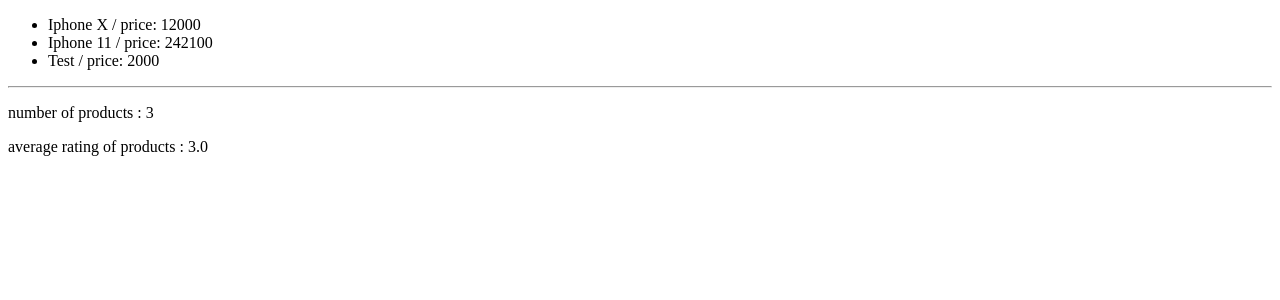
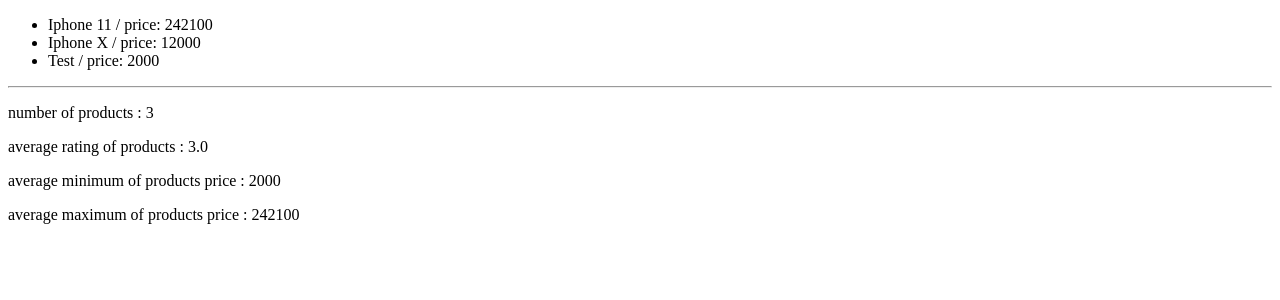
Before and after one commit to itz-Amethyst/EShop_Django, a Django app: page / in a window 1280 px wide. Shown: the top 300 px of the page. Run offline with Django 4.2, Linux system fonts and the light colour scheme; data comes from the database, SQL or seed files in the repository.

Commit message:
feat: Added more filtering

```diff
--- a/Product_Module/templates/Product_Module/product_list.html
+++ b/Product_Module/templates/Product_Module/product_list.html
@@ -22,4 +22,12 @@
         average rating of products : {{ average_rating.rating__avg }}
     </p>
 
+    <p>
+        average minimum of products price : {{ min_price.price__min }}
+    </p>
+
+    <p>
+        average maximum of products price : {{ max_price.price__max }}
+    </p>
+
 {% endblock %}
--- a/Product_Module/views.py
+++ b/Product_Module/views.py
@@ -1,20 +1,24 @@
 from django.shortcuts import render , get_object_or_404
 from .models import Product
 from django.http import Http404
-from django.db.models import Avg , Min , Max
+from django.db.models import Avg, Min, Max
 
 
 # Create your views here.
 
 def Product_List(request):
-    products = Product.objects.all()
+    products = Product.objects.all().order_by('-price') # if we add - , will order by descending
     number_of_products = products.count()
     avg_rating = products.aggregate(Avg('rating'))
+    min_price = products.aggregate(Min('price'))
+    max_price = products.aggregate(Max('price'))
 
     return render(request, "Product_Module/product_list.html",{
         'products': products,
         'total_number_of_products': number_of_products,
         'average_rating': avg_rating,
+        'min_price': min_price,
+        'max_price': max_price
     })
 
 def Product_Detail(request, product_slug):
```
